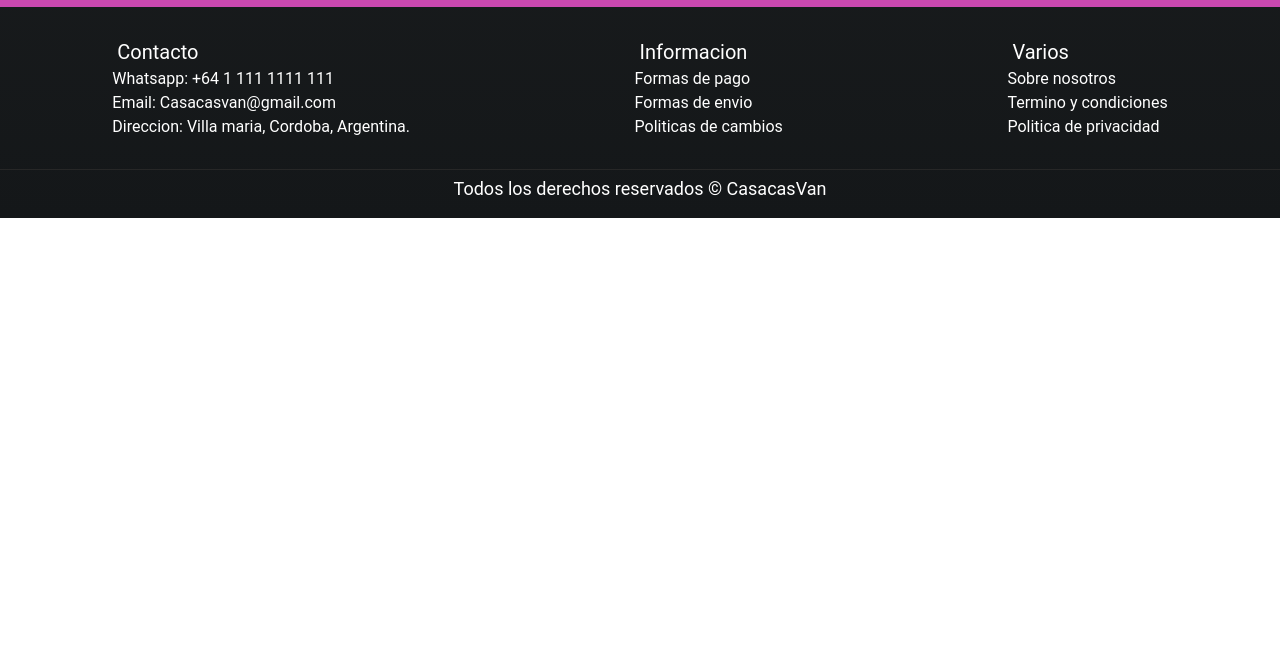
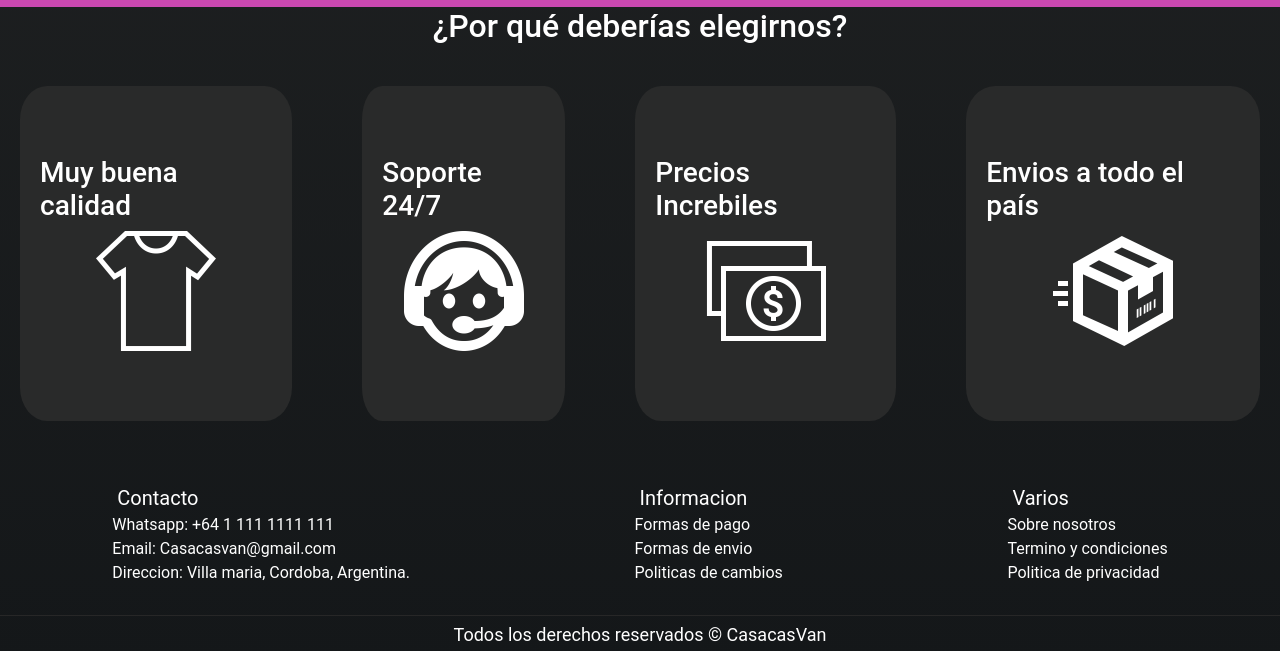
Before and after one commit to Martiinvan/PreEntrega3VanCompernolle, a website: page index.html in a window 1280 px wide. Shown: the part 1550-2201 px from the top of the page. Before the commit the page ends 1768 px from the top, so only its background shows below. Drawn offline with nearby package versions, Linux system fonts and the light colour scheme.

Commit message:
add more content to the index

```diff
--- a/css/style.css
+++ b/css/style.css
@@ -128,6 +128,9 @@ header h1:hover {
 }
 
 .box {
+  display: flex;
+  flex-direction: column;
+  align-items: center;
   border-radius: 10%;
   padding: 70px 20px;
   color: white;
@@ -137,6 +140,9 @@ header h1:hover {
 }
 .box:hover {
   background-color: #ca48b0;
+}
+.box img {
+  filter: invert(1);
 }
 
 .white {
--- a/index.html
+++ b/index.html
@@ -107,6 +107,27 @@
                 <span class="visually-hidden">Next</span>
             </button>
         </div>
+        <section class="contenedorc">
+            <h2 class="titulo">¿Por qué deberías elegirnos?</h2>
+            <div class="contenedor">
+                <div class="box">
+                    <h3>Muy buena calidad</h3>
+                    <img src="multimedia/shirt.png" alt="">
+                </div>
+                <div class="box">
+                    <h3>Soporte 24/7</h3>
+                    <img src="multimedia/callcenter.png" alt="">
+                </div>
+                <div class="box">
+                    <h3>Precios Increbiles</h3>
+                    <img src="multimedia/money.png" alt="">
+                </div>
+                <div class="box">
+                    <h3>Envios a todo el país</h3>
+                    <img src="multimedia/shipping.png" alt="">
+                </div>
+            </div>
+        </section>
     </main>
     <!-- footer -->
     <footer>
```
Also changed, not shown: multimedia/callcenter.png (added), multimedia/money.png (added), multimedia/shipping.png (added), multimedia/shirt.png (added), 2 other files.
